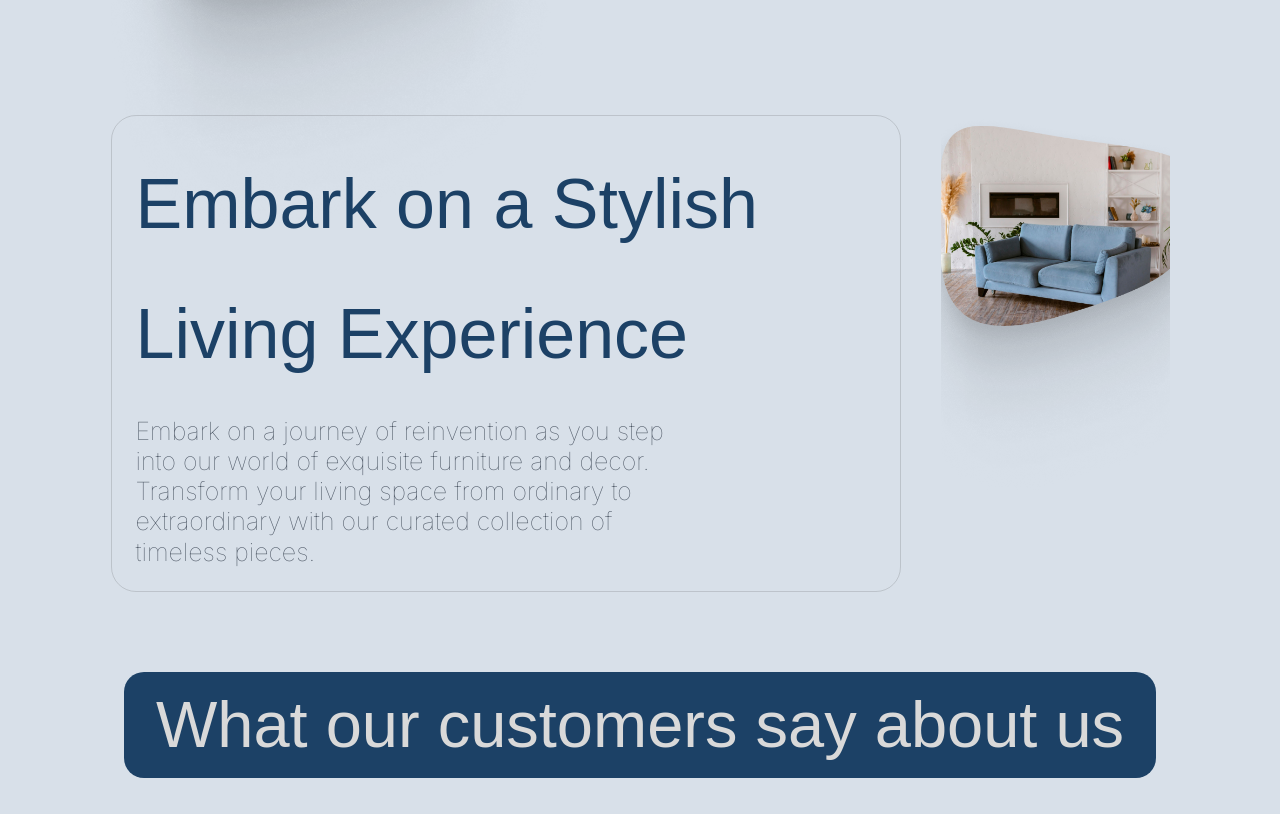
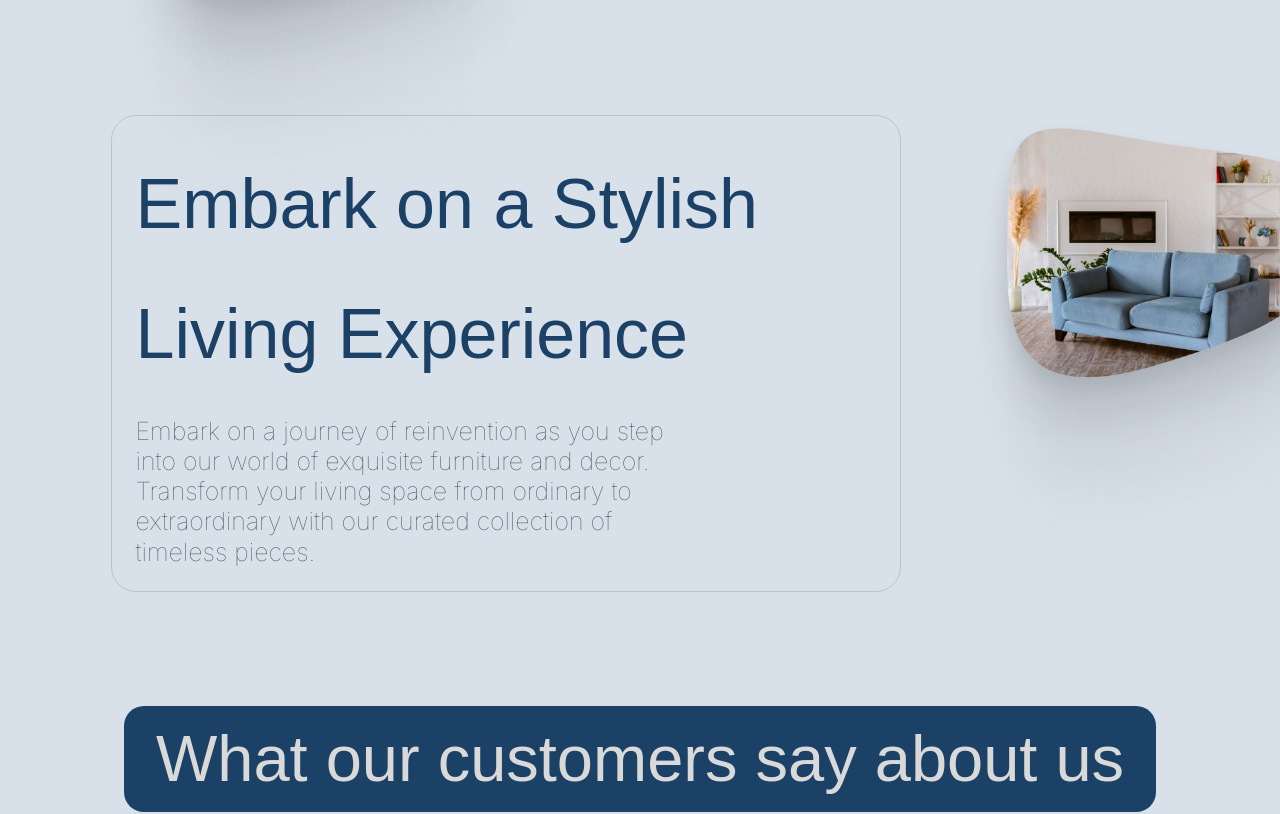
Before and after one commit to Deataye/Solace-repo, a React (Vite) app: page / in a window 1280 px wide. Shown: the part 1479-2293 px from the top of the page. Built offline with nearby package versions, Linux system fonts and the light colour scheme; a web font is replaced by a local one.

Commit message:
checking

```diff
--- a/src/components/InspirationSection.jsx
+++ b/src/components/InspirationSection.jsx
@@ -34,11 +34,11 @@
           </div>
 
           {/* Second Section */}
-          <div className="flex flex-col lg:flex-row items-center  lg:items-start gap-10">
+          <div className="flex flex-col lg:flex-row items-center w-[1250px] lg:items-start gap-10">
             {/* Content */}
             <div className="bg-transparent border border-custom-gray p-6 rounded-[25px]   lg:w-[790px]">
               <h2
-                className="text-[#1C4166] font-gidugu font-normal text-3xl  lg:text-[70px] lg:leading-[129.79px] lg:w-[755px] mb-4"
+                className="text-[#1C4166] font-gidugu font-normal text-3xl   lg:text-[70px] lg:leading-[129.79px] lg:w-[755px] mb-4"
               >
                 Embark on a Stylish Living Experience
               </h2>
@@ -50,7 +50,8 @@
               </p>
             </div>
             {/* Image */}
-            <div className="relative lg:w-[520px] lg:h-[411.02px] ">
+            <div className="
+             lg:w-[520px] lg:h-[511.02px] ">
               <img
                 src={InspirationSection2}
                 alt="Modern blue armchair"
```
